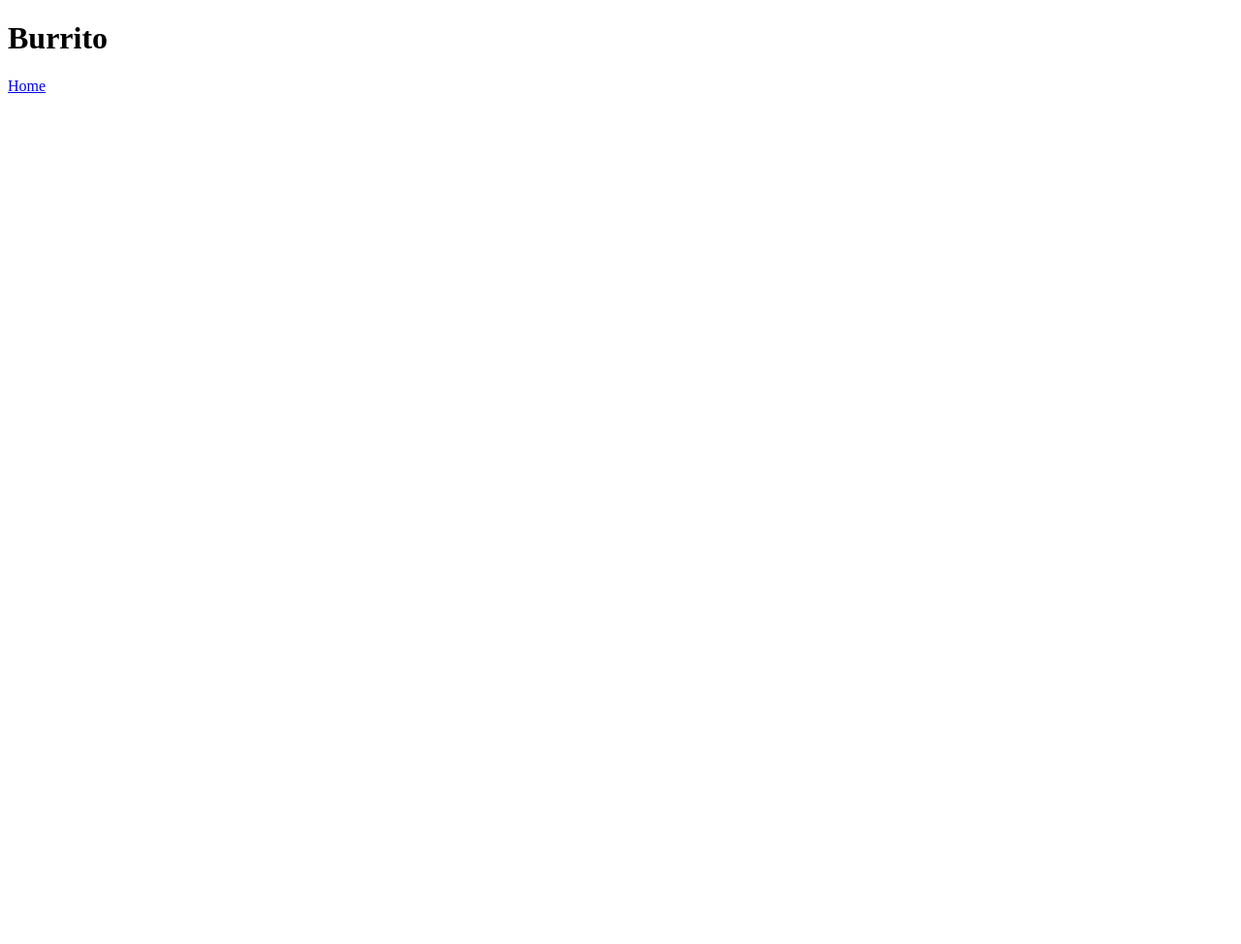
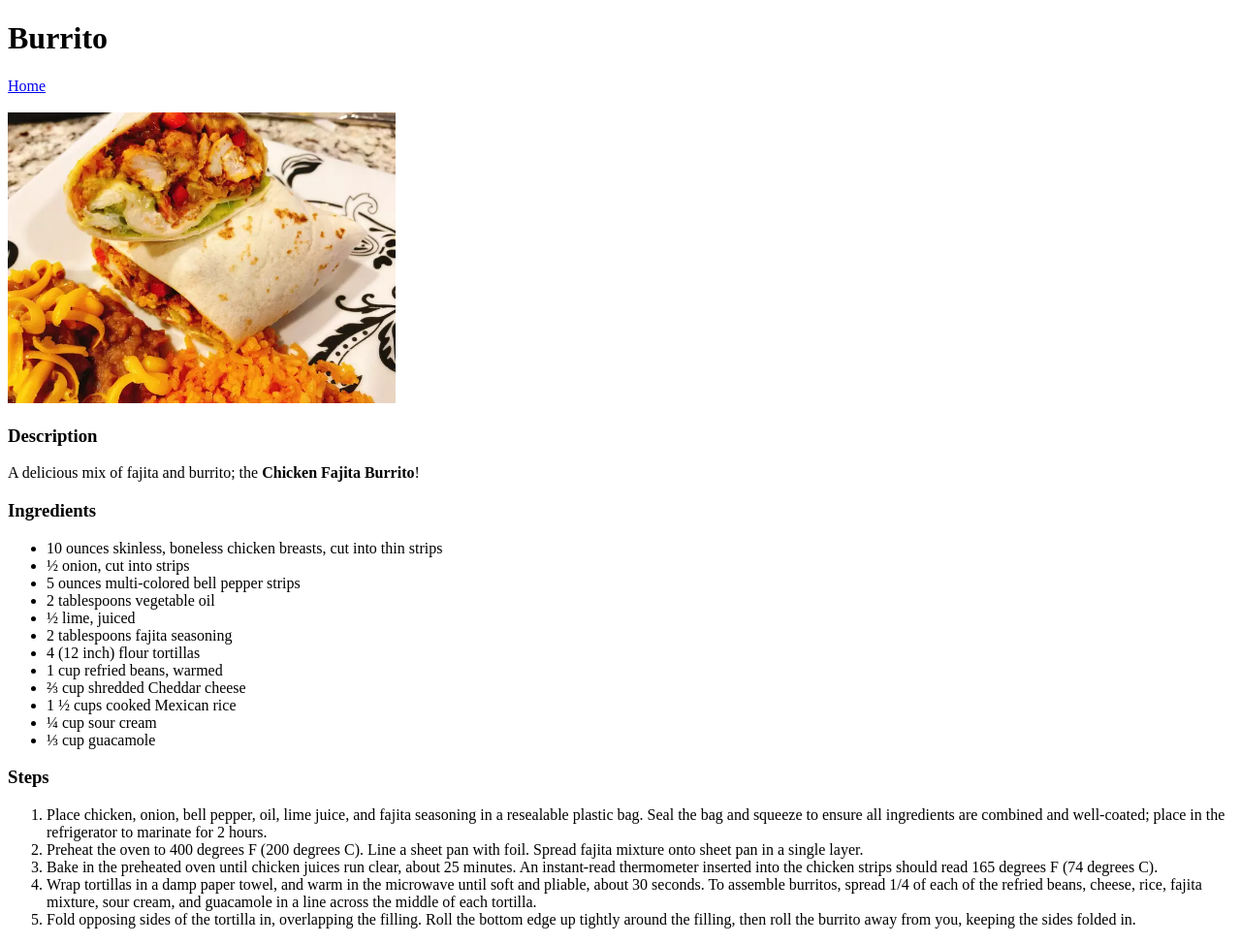
Before and after one commit to Norris-A/odin-recipes, a plain HTML site: page recipes/burrito.html in a window 1280 px wide. Shown: the whole page at 97% size. Before the commit the page ends 800 px from the top, so only its background shows below. Drawn offline with Linux system fonts and the light colour scheme.

Commit message:
Populate burrito recipe

```diff
--- a/recipes/burrito.html
+++ b/recipes/burrito.html
@@ -11,5 +11,36 @@
         <h1>Burrito</h1>
 
         <a href="../index.html">Home</a>
+        <br>
+        <br>
+        <img src="../images/burrito.webp" alt="The finished burrito." height="300">
+
+        <h3>Description</h3>
+        <p>A delicious mix of fajita and burrito; the <strong>Chicken Fajita Burrito</strong>!</p>
+
+        <h3>Ingredients</h3>
+        <ul>
+            <li>10 ounces skinless, boneless chicken breasts, cut into thin strips</li>
+            <li>½ onion, cut into strips</li>
+            <li>5 ounces multi-colored bell pepper strips</li>
+            <li>2 tablespoons vegetable oil</li>
+            <li>½ lime, juiced</li>
+            <li>2 tablespoons fajita seasoning</li>
+            <li>4 (12 inch) flour tortillas</li>
+            <li>1 cup refried beans, warmed</li>
+            <li>⅔ cup shredded Cheddar cheese</li>
+            <li>1 ½ cups cooked Mexican rice</li>
+            <li>¼ cup sour cream</li>
+            <li>⅓ cup guacamole</li>
+        </ul>
+
+        <h3>Steps</h3>
+        <ol>
+            <li>Place chicken, onion, bell pepper, oil, lime juice, and fajita seasoning in a resealable plastic bag. Seal the bag and squeeze to ensure all ingredients are combined and well-coated; place in the refrigerator to marinate for 2 hours.</li>
+            <li>Preheat the oven to 400 degrees F (200 degrees C). Line a sheet pan with foil. Spread fajita mixture onto sheet pan in a single layer.</li>
+            <li>Bake in the preheated oven until chicken juices run clear, about 25 minutes. An instant-read thermometer inserted into the chicken strips should read 165 degrees F (74 degrees C).</li>
+            <li>Wrap tortillas in a damp paper towel, and warm in the microwave until soft and pliable, about 30 seconds. To assemble burritos, spread 1/4 of each of the refried beans, cheese, rice, fajita mixture, sour cream, and guacamole in a line across the middle of each tortilla.</li>
+            <li>Fold opposing sides of the tortilla in, overlapping the filling. Roll the bottom edge up tightly around the filling, then roll the burrito away from you, keeping the sides folded in.</li>
+        </ol>
     </body>
 </html>
```
